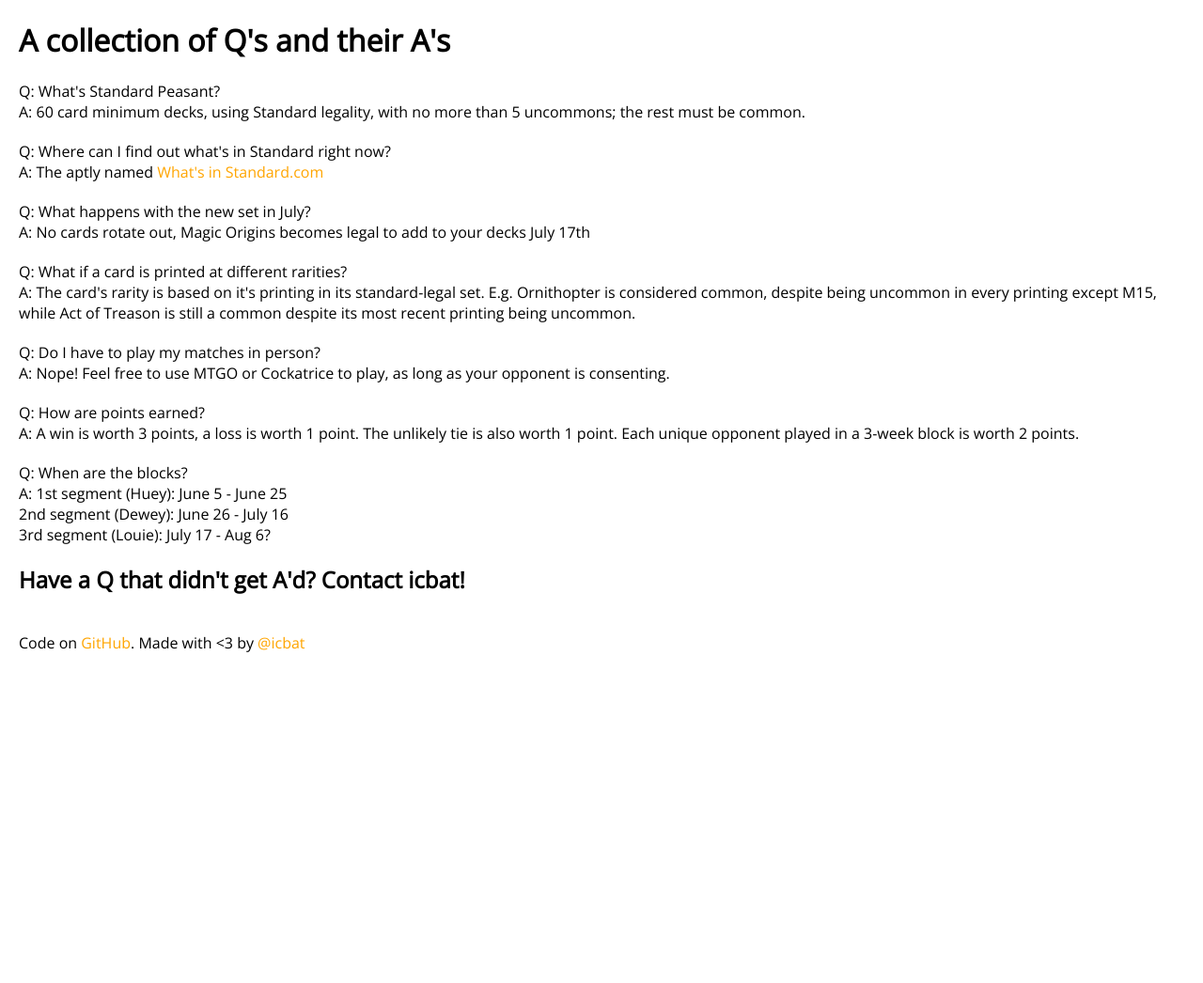
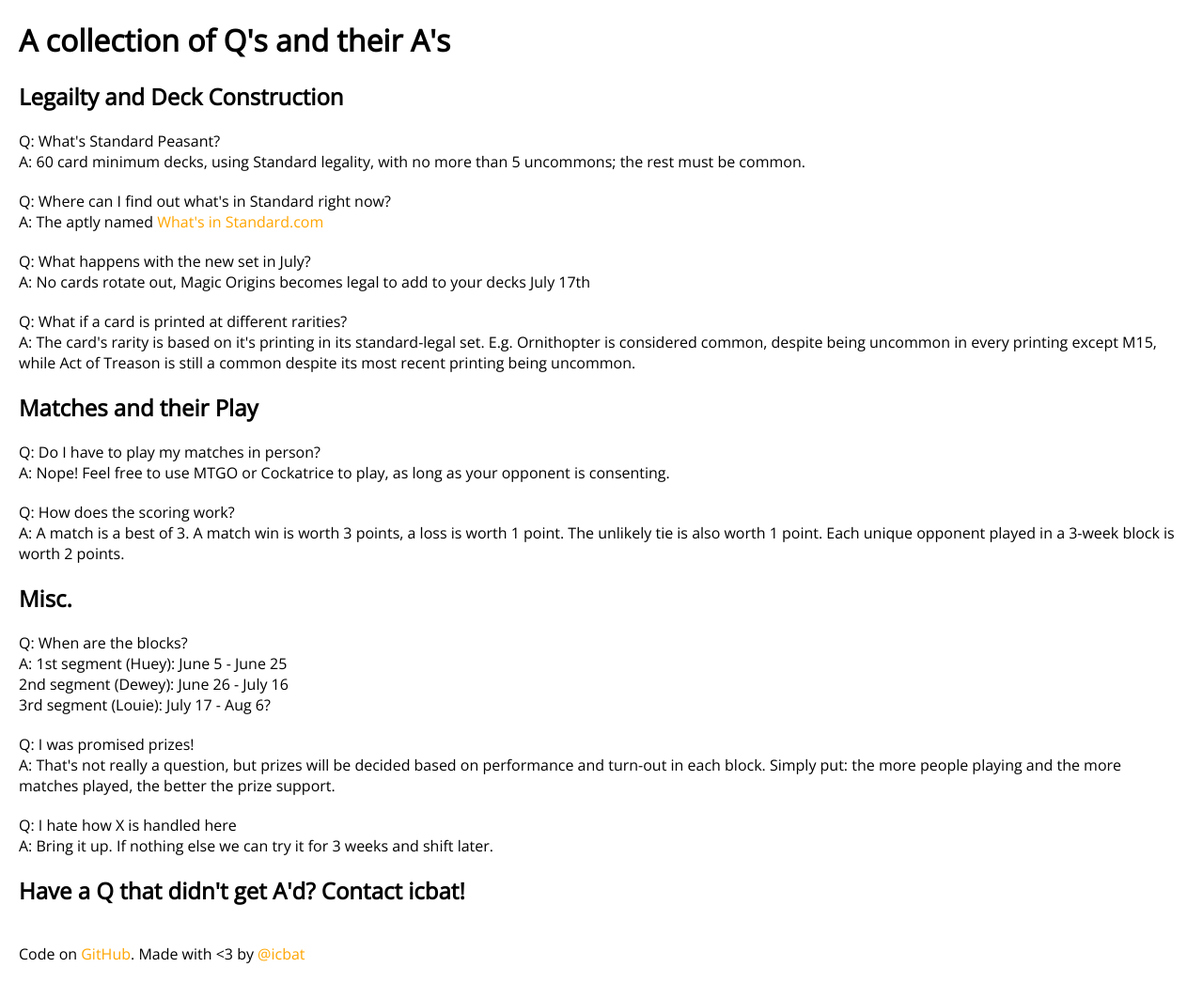
Before and after one commit to icbat/magic-league-wobsite, a Flask app: page /faq in a window 1280 px wide. Shown: the part 108-1154 px from the top of the page at 94% size. Before the commit the page ends 802 px from the top, so only its background shows below. Run offline with Flask 2, Linux system fonts and the light colour scheme.

Commit message:
sectioning and adding even more q's

```diff
--- a/src/templates/faq.html
+++ b/src/templates/faq.html
@@ -1,6 +1,8 @@
 {% extends "layout.html" %}
 {% block body %}
 <h1>A collection of Q's and their A's</h1>
+
+<h2>Legailty and Deck Construction</h2>
 
 <div class="q-and-a">
     <div>Q: What's Standard Peasant?</div>
@@ -9,7 +11,9 @@
 </div>
 
 <div class="q-and-a">
-    <div>Q: Where can I find out what's in Standard right now?</div>
+    <div>Q: Where can
+        I find out what's in Standard right now?
+    </div>
     <div>A: The aptly named <a href="http://whatsinstandard.com/">What's in Standard.com</a></div>
 </div>
 
@@ -26,17 +30,21 @@
     </div>
 </div>
 
+<h2>Matches and their Play</h2>
+
 <div class="q-and-a">
     <div>Q: Do I have to play my matches in person?</div>
     <div>A: Nope! Feel free to use MTGO or Cockatrice to play, as long as your opponent is consenting.</div>
 </div>
 
 <div class="q-and-a">
-    <div>Q: How are points earned?</div>
-    <div>A: A win is worth 3 points, a loss is worth 1 point. The unlikely tie is also worth 1 point. Each unique
+    <div>Q: How does the scoring work?</div>
+    <div>A: A match is a best of 3. A match win is worth 3 points, a loss is worth 1 point. The unlikely tie is also worth 1 point. Each unique
         opponent played in a 3-week block is worth 2 points.
     </div>
 </div>
+
+<h2>Misc.</h2>
 
 <div class="q-and-a">
     <div>Q: When are the blocks?</div>
@@ -47,5 +55,18 @@
     </div>
 </div>
 
+<div class="q-and-a">
+    <div>Q: I was promised prizes!</div>
+    <div>A: That's not really a question, but prizes will be decided based on performance and turn-out in each block.
+        Simply put: the more people playing and the more matches played, the better the prize support.
+    </div>
+</div>
+
+<div class="q-and-a">
+    <div>Q: I hate how X is handled here</div>
+    <div>A: Bring it up. If nothing else we can try it for 3 weeks and shift later.
+    </div>
+</div>
+
 <h2>Have a Q that didn't get A'd? Contact icbat!</h2>
 {% endblock %}
```
